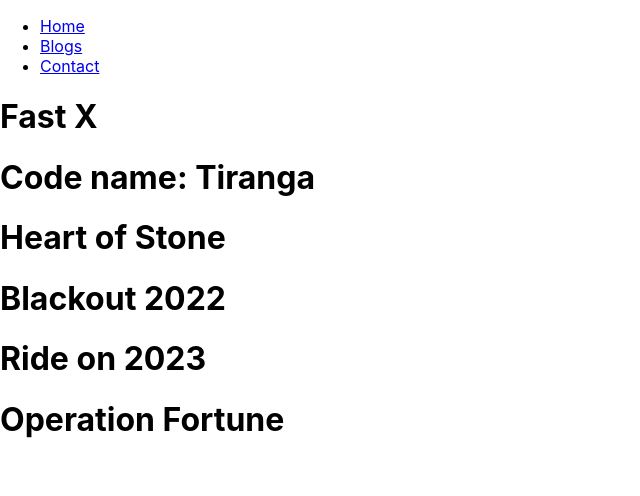
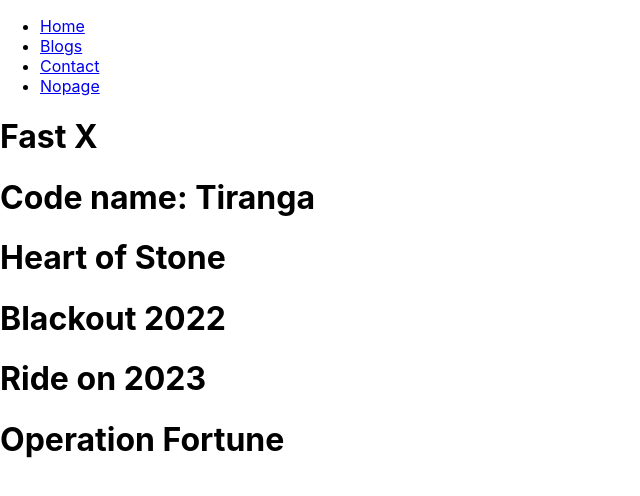
Before and after one commit to jegbune/my-ecommerce-app, a React (Create React App) app: page / in a window 1280 px wide. Shown: the top 496 px of the page, without its empty margins (0-640 px from the left). Built offline with nearby package versions, Linux system fonts and the light colour scheme.

Commit message:
React lesson on BrowserRoute, Routes, Route, Link, Outlet

```diff
--- a/src/pages/Layout.js
+++ b/src/pages/Layout.js
@@ -15,6 +15,9 @@
                 <li>
                     <Link to='/contact'>Contact</Link>
                 </li>
+                <li>
+                    <Link to='*'>Nopage</Link>
+                </li>
             </ul>
         </nav>
 
```
